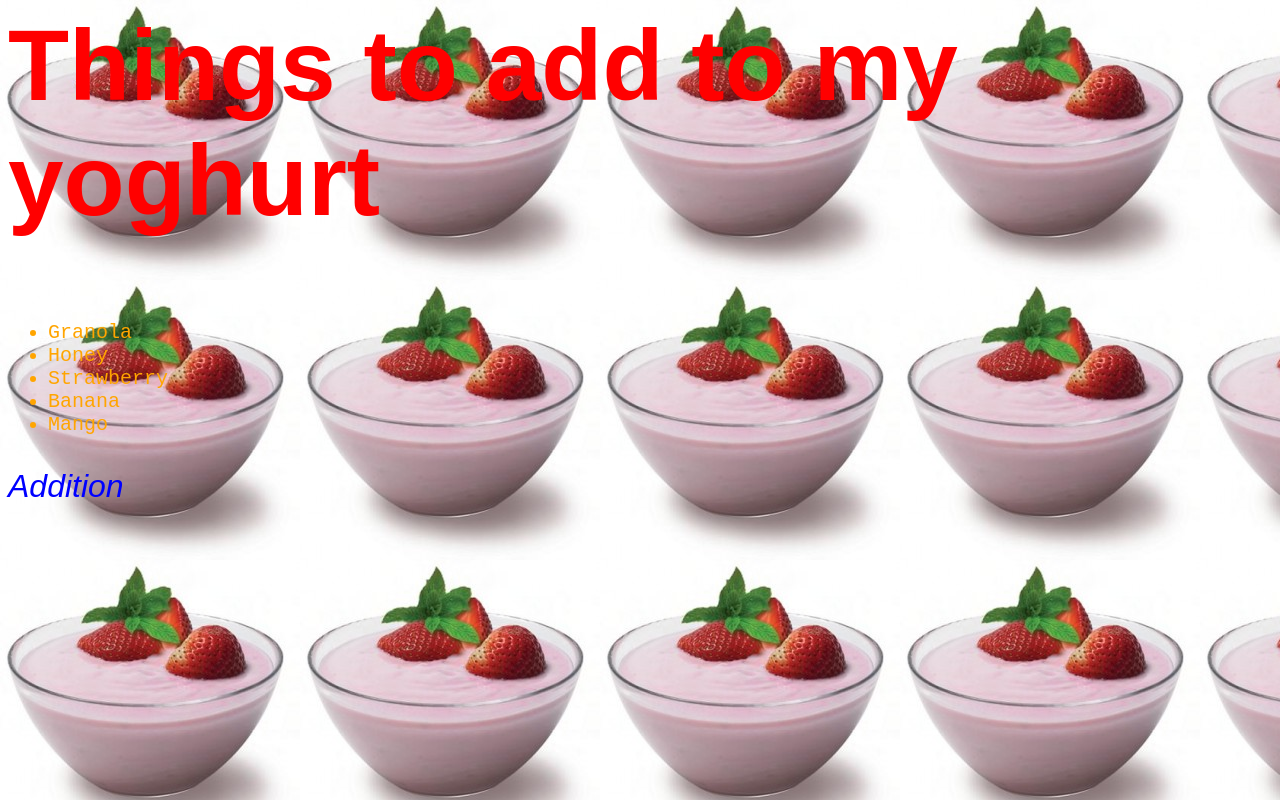
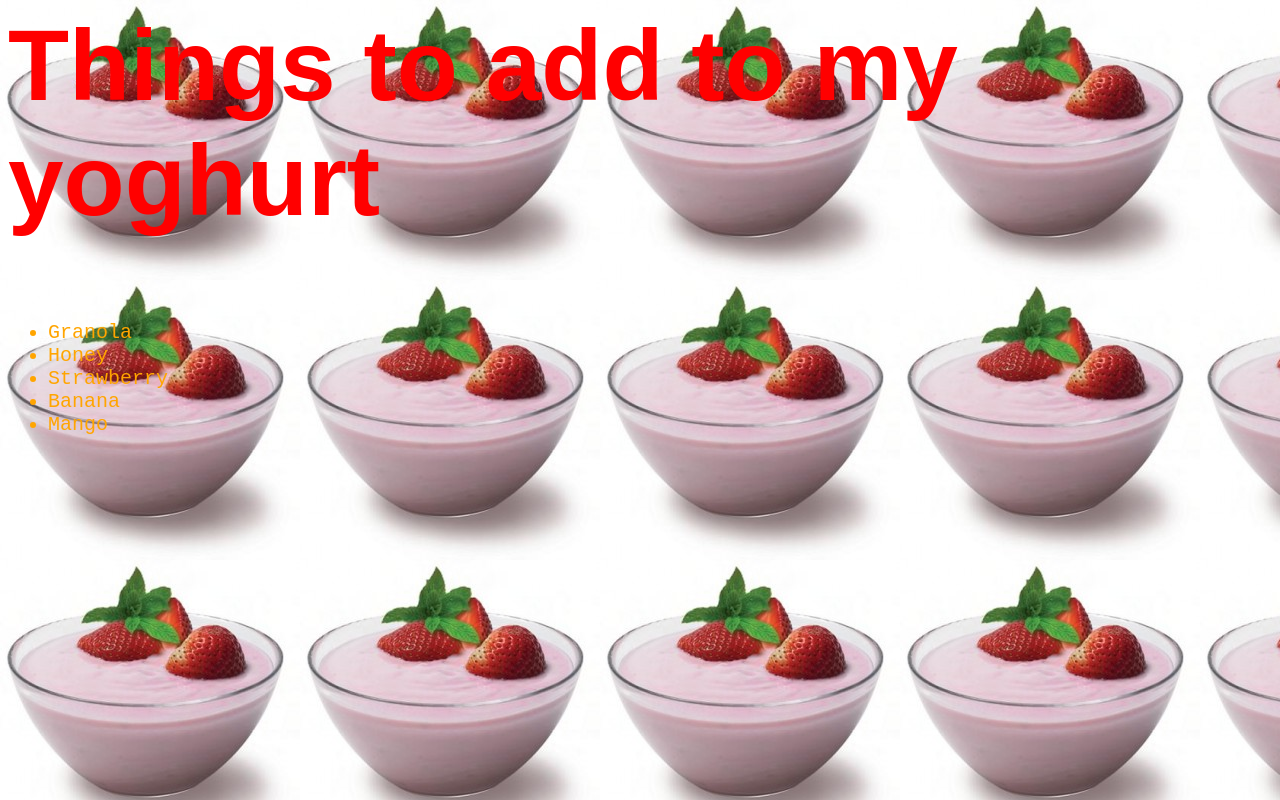
Before and after one commit to jessiepurvis/code-first-intuit, a plain HTML site: page index.html in a window 1280 px wide. Drawn offline with Linux system fonts and the light colour scheme.

Commit message:
Removed addition

```diff
--- a/index.html
+++ b/index.html
@@ -31,6 +31,5 @@ p {
   <li>Mango</li>
 </ul>
 
-<p>Addition</p>
 
 </body>
```
